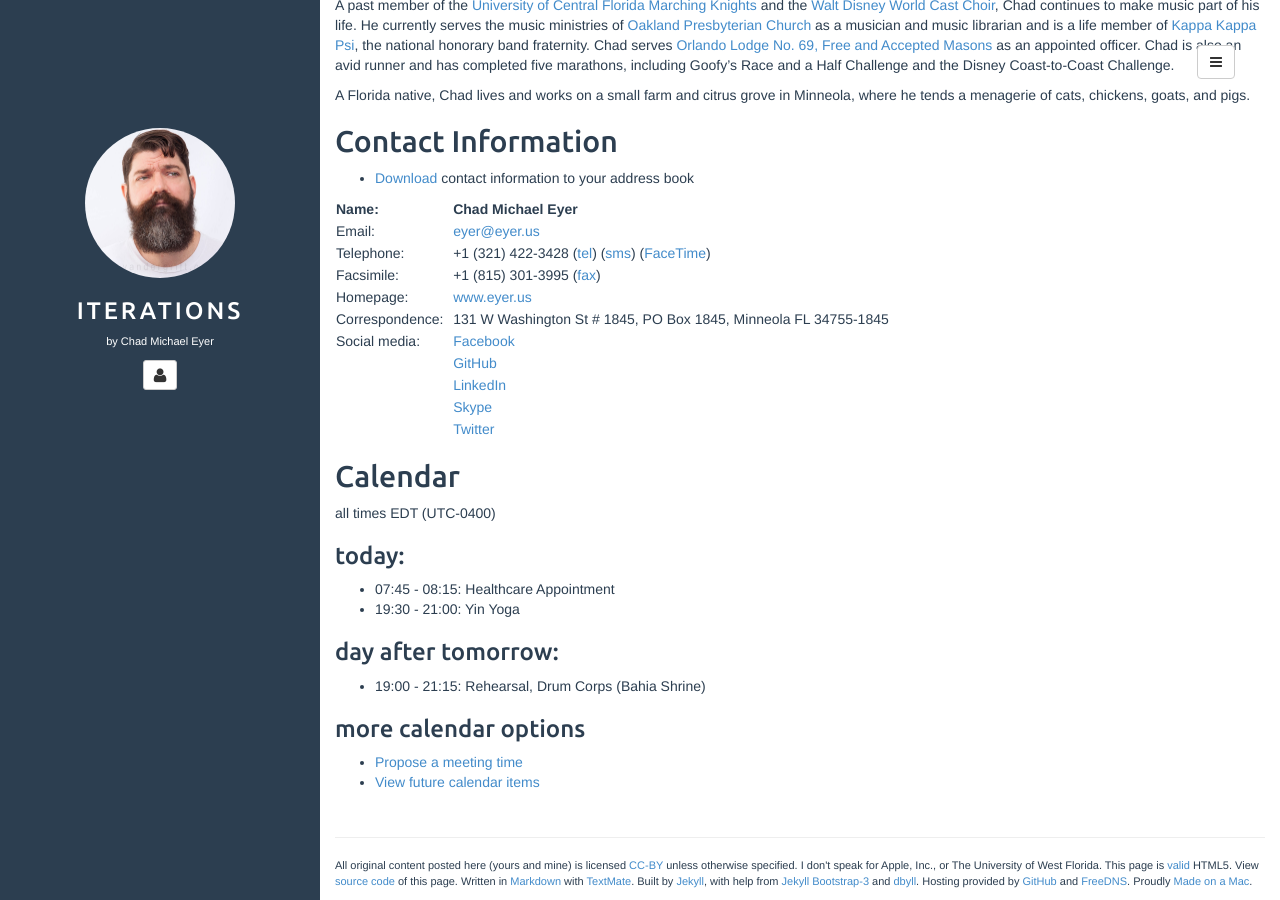
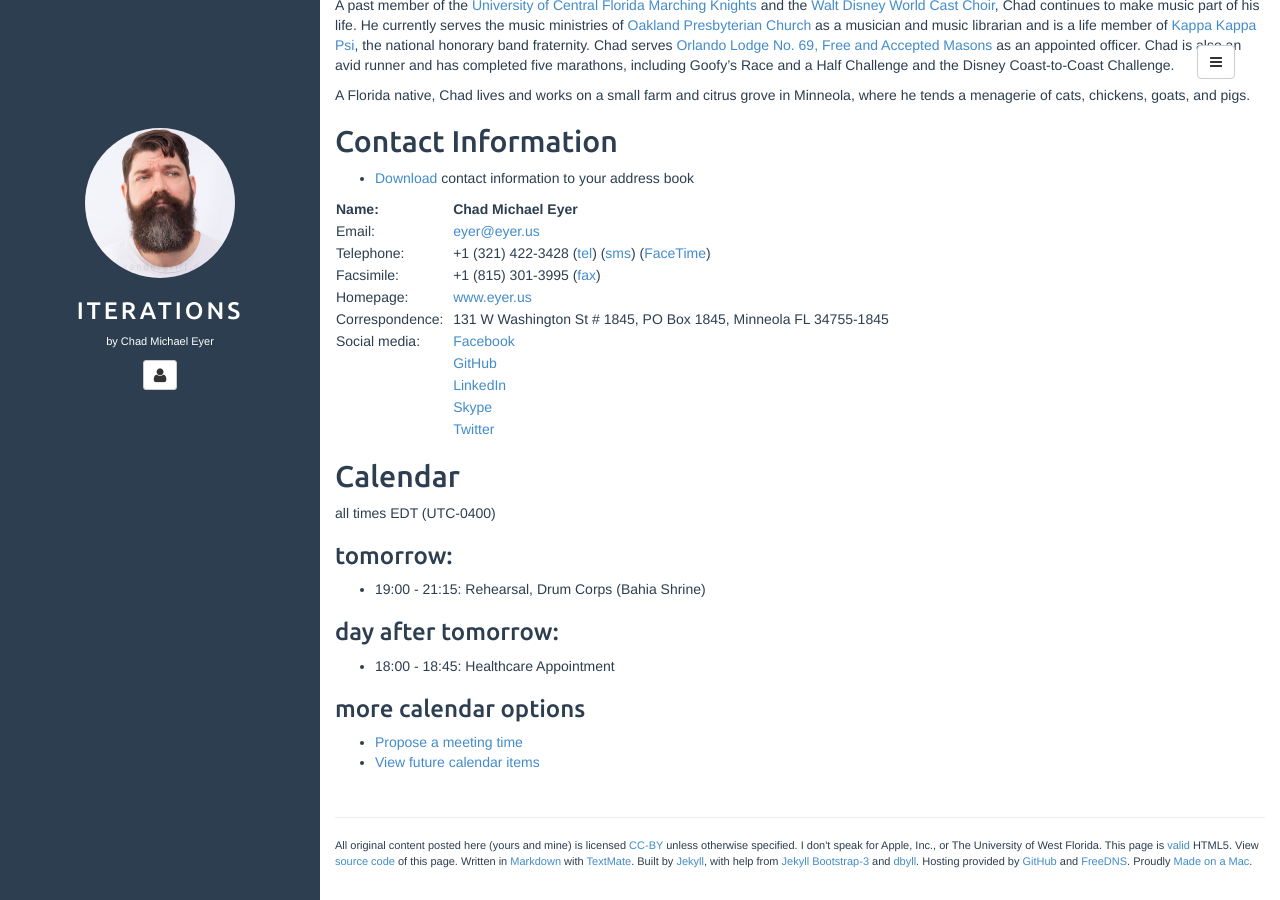
Before and after one commit to chadmichaeleyer/chadmichaeleyer.github.io, a Jekyll site: the page built from about.md, in a window 1280 px wide and 900 px high, scrolled down 974 px. Built offline with Jekyll 4.4.1, drawn with Linux system fonts in a browser that asks for light colours.

Commit message:
calendar update

```diff
--- a/calendar.markdown
+++ b/calendar.markdown
@@ -1,10 +1,9 @@
 all times EDT (UTC-0400)
 
-### today:
+### tomorrow:
 
-* 07:45 - 08:15: Healthcare Appointment
-* 19:30 - 21:00: Yin Yoga
+* 19:00 - 21:15: Rehearsal, Drum Corps (Bahia Shrine)
 
 ### day after tomorrow:
 
-* 19:00 - 21:15: Rehearsal, Drum Corps (Bahia Shrine)
+* 18:00 - 18:45: Healthcare Appointment
```
Also changed, not shown: calendar-year.markdown (+5 -5 lines).
